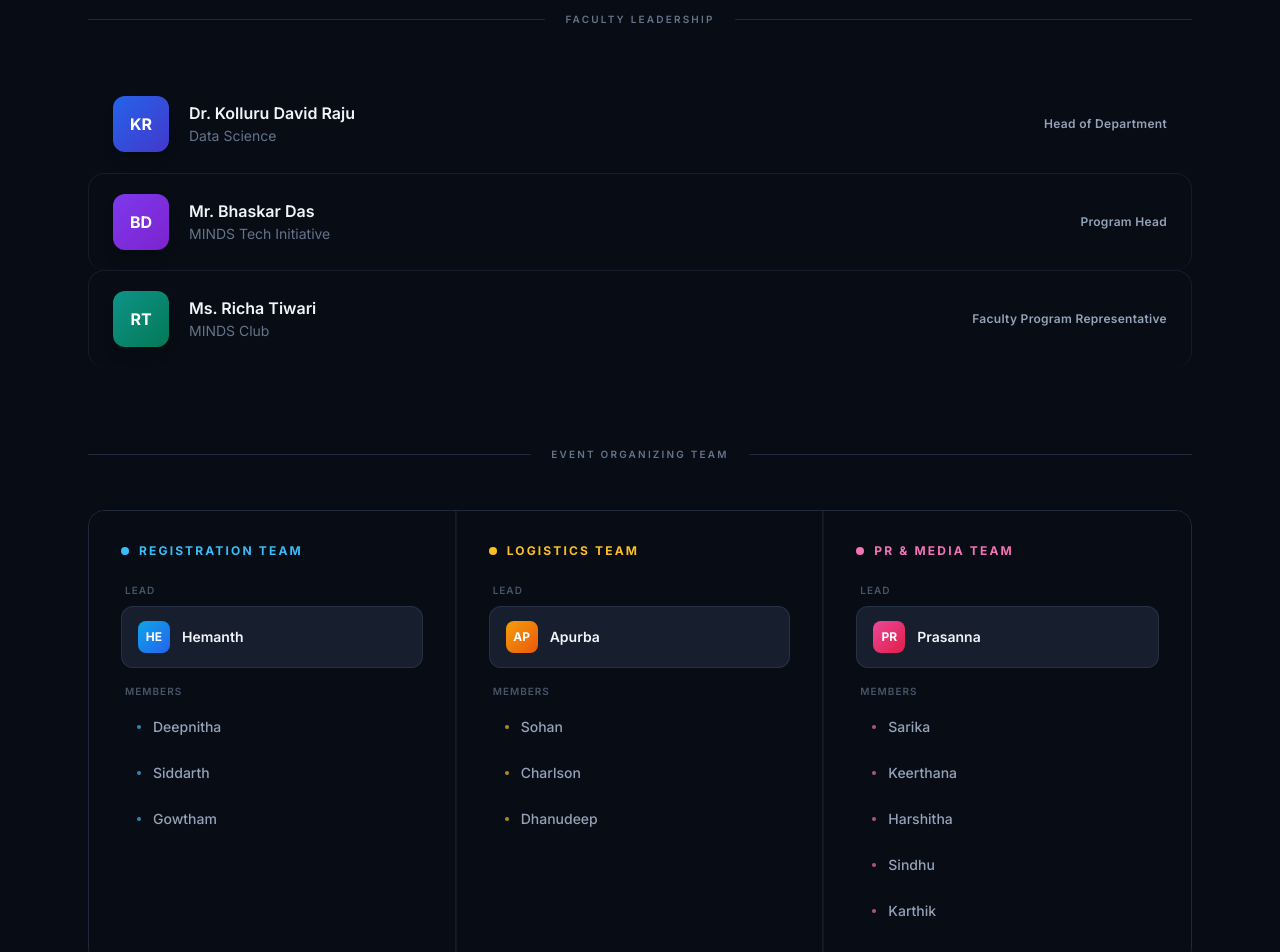
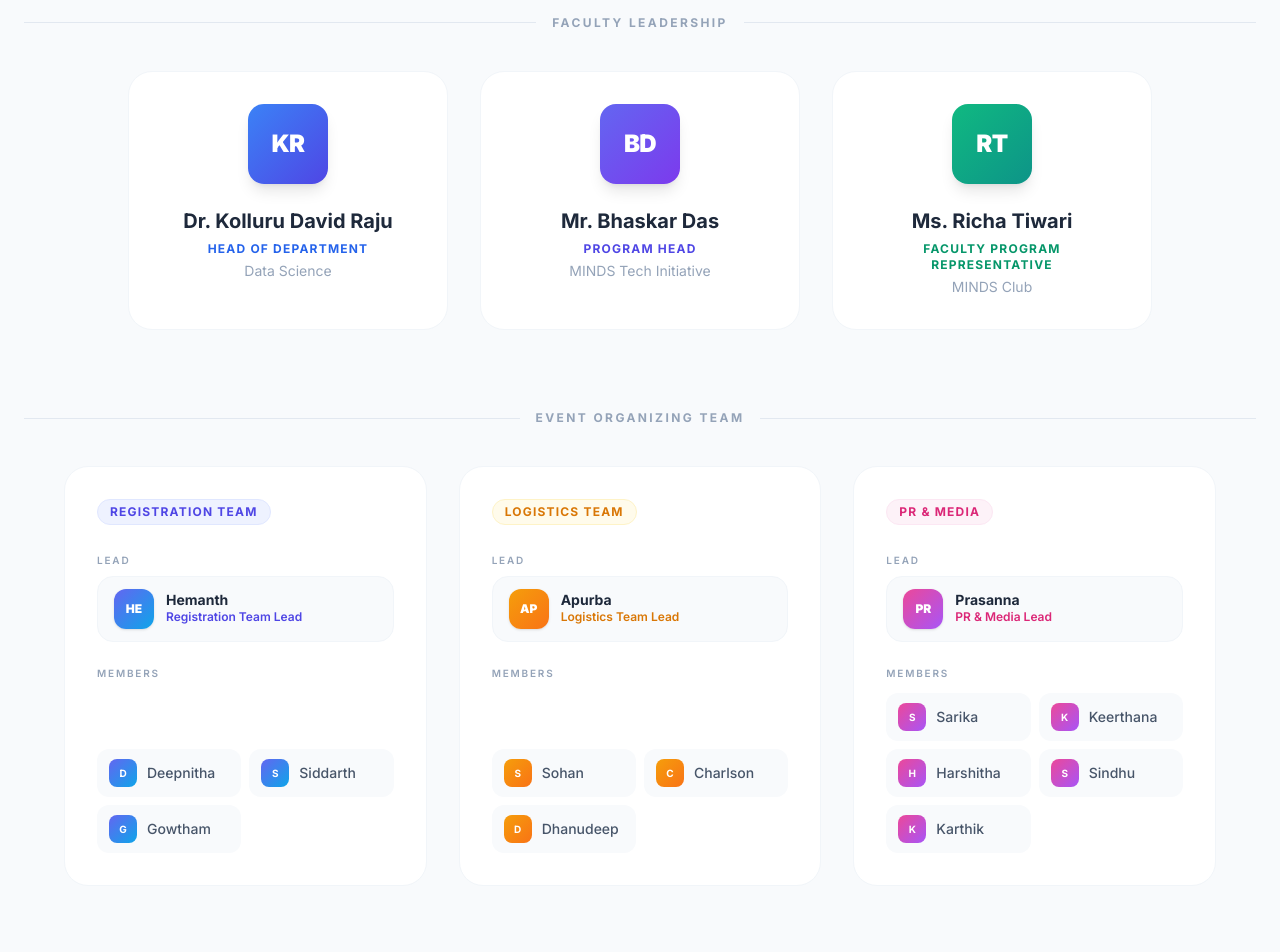
Before and after one commit to hemannayak/minds-website, a React (Vite) app: page /team in a window 1280 px wide. Shown: the part 400-1352 px from the top of the page. Built offline with nearby package versions, Linux system fonts and the light colour scheme.

Commit message:
feat: rebuild Team page to match app light SaaS theme with white cards

```diff
--- a/src/pages/Team.jsx
+++ b/src/pages/Team.jsx
@@ -3,7 +3,7 @@ import { motion } from 'framer-motion';
 import PageTransition from '../components/PageTransition';
 import { fadeInUp, staggerContainer } from '../lib/animations';
 
-/* ───────────────────────────── Data ───────────────────────────── */
+/* ─────────────────────────────── Data ─────────────────────────── */
 
 const leadership = [
     {
@@ -11,123 +11,125 @@ const leadership = [
         role: 'Head of Department',
         dept: 'Data Science',
         initials: 'KR',
-        hue: 'from-blue-600 to-indigo-700',
+        gradient: 'from-blue-500 to-indigo-600',
+        iconBg: 'bg-blue-50',
+        iconText: 'text-blue-600',
     },
     {
         name: 'Mr. Bhaskar Das',
         role: 'Program Head',
         dept: 'MINDS Tech Initiative',
         initials: 'BD',
-        hue: 'from-violet-600 to-purple-700',
+        gradient: 'from-indigo-500 to-violet-600',
+        iconBg: 'bg-indigo-50',
+        iconText: 'text-indigo-600',
     },
     {
         name: 'Ms. Richa Tiwari',
         role: 'Faculty Program Representative',
         dept: 'MINDS Club',
         initials: 'RT',
-        hue: 'from-teal-600 to-emerald-700',
+        gradient: 'from-emerald-500 to-teal-600',
+        iconBg: 'bg-emerald-50',
+        iconText: 'text-emerald-600',
     },
 ];
 
 const teams = [
     {
-        label: 'Registration',
-        dotColor: 'bg-sky-400',
-        lineColor: 'bg-sky-500/20',
-        textAccent: 'text-sky-400',
-        lead: 'Hemanth',
+        label: 'Registration Team',
+        accentBg: 'bg-indigo-50',
+        accentText: 'text-indigo-600',
+        accentBorder: 'border-indigo-100',
+        gradient: 'from-indigo-500 to-sky-500',
+        lead: { name: 'Hemanth', initials: 'HE' },
         members: ['Deepnitha', 'Siddarth', 'Gowtham'],
     },
     {
-        label: 'Logistics',
-        dotColor: 'bg-amber-400',
-        lineColor: 'bg-amber-500/20',
-        textAccent: 'text-amber-400',
-        lead: 'Apurba',
+        label: 'Logistics Team',
+        accentBg: 'bg-amber-50',
+        accentText: 'text-amber-600',
+        accentBorder: 'border-amber-100',
+        gradient: 'from-amber-500 to-orange-500',
+        lead: { name: 'Apurba', initials: 'AP' },
         members: ['Sohan', 'Charlson', 'Dhanudeep'],
     },
     {
         label: 'PR & Media',
-        dotColor: 'bg-pink-400',
-        lineColor: 'bg-pink-500/20',
-        textAccent: 'text-pink-400',
-        lead: 'Prasanna',
+        accentBg: 'bg-pink-50',
+        accentText: 'text-pink-600',
+        accentBorder: 'border-pink-100',
+        gradient: 'from-pink-500 to-purple-500',
+        lead: { name: 'Prasanna', initials: 'PR' },
         members: ['Sarika', 'Keerthana', 'Harshitha', 'Sindhu', 'Karthik'],
     },
 ];
 
-/* ──────────────────────────── Sub-components ──────────────────── */
+/* helpers */
+const initials = (name) =>
+    name.split(' ').map((n) => n[0]).join('').toUpperCase().slice(0, 2);
 
-const Avatar = ({ initials, hue, size = 'sm' }) => {
-    const dim = size === 'lg' ? 'w-14 h-14 text-base' : 'w-9 h-9 text-xs';
-    return (
-        <div className={`${dim} rounded-xl bg-gradient-to-br ${hue} flex items-center justify-center font-bold text-white shrink-0 shadow-lg`}>
-            {initials}
-        </div>
-    );
-};
+/* ──────────────────────────── Faculty Card ────────────────────── */
 
-/** Thin horizontal rule with center label */
-const Divider = ({ label }) => (
-    <div className="flex items-center gap-5 mb-12">
-        <div className="h-px bg-slate-800 flex-1" />
-        <span className="text-[10px] font-semibold tracking-[0.22em] text-slate-500 uppercase">{label}</span>
-        <div className="h-px bg-slate-800 flex-1" />
-    </div>
-);
-
-/** Faculty row — horizontal minimal design */
-const FacultyRow = ({ member, index }) => (
+const FacultyCard = ({ member }) => (
     <motion.div
         variants={fadeInUp}
-        className="group flex items-center gap-5 py-5 px-6 rounded-2xl border border-transparent hover:border-slate-800 hover:bg-slate-900/60 transition-all duration-300 cursor-default"
+        className="group relative bg-white border border-slate-100 rounded-3xl p-8 flex flex-col items-center text-center hover:-translate-y-2 hover:shadow-xl hover:border-indigo-100 transition-all duration-300"
     >
-        <Avatar initials={member.initials} hue={member.hue} size="lg" />
-        <div className="flex-1 min-w-0">
-            <p className="text-slate-100 font-semibold text-base leading-snug truncate">{member.name}</p>
-            <p className="text-slate-500 text-sm mt-0.5">{member.dept}</p>
+        {/* hover glow */}
+        <div className="absolute inset-0 rounded-3xl bg-gradient-to-b from-indigo-50/50 to-transparent opacity-0 group-hover:opacity-100 transition-opacity duration-500 pointer-events-none" />
+
+        {/* Avatar */}
+        <div className={`relative w-20 h-20 rounded-2xl bg-gradient-to-br ${member.gradient} flex items-center justify-center mb-6 shadow-lg`}>
+            <span className="text-2xl font-black text-white tracking-tight">{member.initials}</span>
         </div>
-        <span className="text-xs font-semibold text-slate-400 tracking-wide hidden sm:block">{member.role}</span>
+
+        <h3 className="text-xl font-bold text-slate-800 mb-1.5 group-hover:text-indigo-600 transition-colors leading-snug">
+            {member.name}
+        </h3>
+        <p className={`text-xs font-bold uppercase tracking-widest ${member.iconText} mb-1`}>{member.role}</p>
+        <p className="text-slate-400 text-sm">{member.dept}</p>
     </motion.div>
 );
 
-/** Organising team column */
-const TeamColumn = ({ team }) => (
-    <motion.div variants={fadeInUp} className="flex flex-col">
-        {/* Category header */}
-        <div className="flex items-center gap-2.5 mb-6">
-            <span className={`w-2 h-2 rounded-full ${team.dotColor}`} />
-            <h3 className={`text-xs font-bold tracking-[0.18em] uppercase ${team.textAccent}`}>{team.label} Team</h3>
+/* ──────────────────────────── Organising Card ─────────────────── */
+
+const OrganisingCard = ({ team }) => (
+    <motion.div
+        variants={fadeInUp}
+        className="group bg-white border border-slate-100 rounded-3xl p-8 hover:-translate-y-2 hover:shadow-xl hover:border-slate-200 transition-all duration-300 flex flex-col"
+    >
+        {/* Category badge */}
+        <div className={`inline-flex items-center self-start px-3 py-1 rounded-full ${team.accentBg} ${team.accentBorder} border ${team.accentText} text-xs font-bold uppercase tracking-widest mb-7`}>
+            {team.label}
         </div>
 
         {/* Lead */}
-        <div className="mb-4">
-            <p className="text-[10px] text-slate-600 uppercase tracking-widest font-semibold mb-2 pl-1">Lead</p>
-            <div className="flex items-center gap-3 bg-slate-800/70 rounded-xl px-4 py-3.5 border border-slate-700/60">
-                <div className={`w-8 h-8 rounded-lg bg-gradient-to-br ${team.dotColor === 'bg-sky-400' ? 'from-sky-500 to-blue-600'
-                        : team.dotColor === 'bg-amber-400' ? 'from-amber-500 to-orange-600'
-                            : 'from-pink-500 to-rose-600'
-                    } flex items-center justify-center shrink-0`}>
-                    <span className="text-xs font-bold text-white">{team.lead.slice(0, 2).toUpperCase()}</span>
+        <p className="text-[10px] font-semibold uppercase tracking-[0.18em] text-slate-400 mb-2">Lead</p>
+        <div className="flex items-center gap-3 bg-slate-50 border border-slate-100 rounded-2xl px-4 py-3 mb-6">
+            <div className={`w-10 h-10 rounded-xl bg-gradient-to-br ${team.gradient} flex items-center justify-center shadow`}>
+                <span className="text-xs font-black text-white">{team.lead.initials}</span>
             </div>
-                <span className="text-slate-100 font-semibold text-sm">{team.lead}</span>
+            <div>
+                <p className="text-slate-800 font-bold text-sm leading-none mb-0.5">{team.lead.name}</p>
+                <p className={`text-xs font-semibold ${team.accentText}`}>{team.label} Lead</p>
             </div>
         </div>
 
         {/* Members */}
-        <div>
-            <p className="text-[10px] text-slate-600 uppercase tracking-widest font-semibold mb-2 pl-1">Members</p>
-            <div className="flex flex-col gap-1.5">
+        <p className="text-[10px] font-semibold uppercase tracking-[0.18em] text-slate-400 mb-3">Members</p>
+        <div className="grid grid-cols-2 gap-2 mt-auto">
             {team.members.map((name) => (
                 <div
                     key={name}
-                        className="flex items-center gap-3 px-4 py-2.5 rounded-xl hover:bg-slate-800/50 transition-colors duration-150 group/m"
+                    className="flex items-center gap-2.5 bg-slate-50 rounded-xl px-3 py-2.5 hover:bg-slate-100 transition-colors"
                 >
-                        <span className={`w-1 h-1 rounded-full ${team.dotColor} opacity-70 group-hover/m:opacity-100 transition-opacity`} />
-                        <span className="text-slate-400 text-sm font-medium group-hover/m:text-slate-200 transition-colors">{name}</span>
+                    <div className={`w-7 h-7 rounded-lg bg-gradient-to-br ${team.gradient} flex items-center justify-center shrink-0`}>
+                        <span className="text-[10px] font-bold text-white">{initials(name)}</span>
+                    </div>
+                    <span className="text-slate-600 text-sm font-medium truncate">{name}</span>
                 </div>
             ))}
-            </div>
         </div>
     </motion.div>
 );
@@ -136,67 +138,65 @@ const TeamColumn = ({ team }) => (
 
 const Team = () => (
     <PageTransition>
-        <div className="min-h-screen bg-[#080c14] text-white">
-            <div className="pt-32 pb-28 px-6 max-w-6xl mx-auto">
+        <div className="pt-32 pb-24 px-6 max-w-7xl mx-auto">
 
-                {/* ── Heading ── */}
-                <motion.div
-                    className="mb-20 max-w-2xl"
-                    initial={{ opacity: 0, y: 20 }}
-                    animate={{ opacity: 1, y: 0 }}
-                    transition={{ duration: 0.55, ease: 'easeOut' }}
-                >
-                    <p className="text-xs font-bold tracking-[0.22em] text-indigo-400 uppercase mb-4">MINDS Club</p>
-                    <h1 className="text-4xl md:text-5xl font-extrabold tracking-tight leading-[1.1] pb-1">
-                        The People Behind<br />
-                        <span className="text-transparent bg-clip-text bg-gradient-to-r from-indigo-300 via-sky-300 to-violet-300">
-                            Every Great Session
-                        </span>
+            {/* Page heading — matches About / Events style */}
+            <div className="text-center max-w-3xl mx-auto mb-20">
+                <h1 className="text-4xl md:text-5xl lg:text-6xl font-black mb-6 tracking-tight text-slate-900 leading-tight pb-1">
+                    Meet the{' '}
+                    <span className="text-transparent bg-clip-text bg-gradient-to-r from-indigo-600 to-sky-500">
+                        Minds
+                    </span>{' '}
+                    Behind MINDS
                 </h1>
-                    <p className="mt-5 text-slate-400 text-base leading-relaxed max-w-lg">
-                        Faculty leadership and a dedicated student organizing team committed to delivering a world-class career event.
+                <p className="text-lg text-slate-500 leading-relaxed">
+                    Faculty leadership and a dedicated student organizing team working tirelessly
+                    to deliver an impactful event experience.
                 </p>
-                </motion.div>
+            </div>
 
             {/* ── Faculty Leadership ── */}
-                <section className="mb-20">
-                    <Divider label="Faculty Leadership" />
+            <div className="mb-20">
+                <div className="flex items-center gap-4 mb-10">
+                    <div className="h-px bg-slate-200 flex-1" />
+                    <h2 className="text-xs font-bold tracking-[0.2em] uppercase text-slate-400">Faculty Leadership</h2>
+                    <div className="h-px bg-slate-200 flex-1" />
+                </div>
+
                 <motion.div
-                        className="flex flex-col divide-y divide-slate-800/60"
+                    className="grid grid-cols-1 md:grid-cols-3 gap-8 max-w-5xl mx-auto"
+                    initial="hidden"
+                    whileInView="show"
+                    viewport={{ once: true, margin: '-80px' }}
+                    variants={staggerContainer}
+                >
+                    {leadership.map((m) => (
+                        <FacultyCard key={m.name} member={m} />
+                    ))}
+                </motion.div>
+            </div>
+
+            {/* ── Event Organising Team ── */}
+            <div>
+                <div className="flex items-center gap-4 mb-10">
+                    <div className="h-px bg-slate-200 flex-1" />
+                    <h2 className="text-xs font-bold tracking-[0.2em] uppercase text-slate-400">Event Organizing Team</h2>
+                    <div className="h-px bg-slate-200 flex-1" />
+                </div>
+
+                <motion.div
+                    className="grid grid-cols-1 md:grid-cols-3 gap-8 max-w-6xl mx-auto"
                     initial="hidden"
                     whileInView="show"
                     viewport={{ once: true, margin: '-60px' }}
                     variants={staggerContainer}
                 >
-                        {leadership.map((m) => (
-                            <FacultyRow key={m.name} member={m} />
+                    {teams.map((team) => (
+                        <OrganisingCard key={team.label} team={team} />
                     ))}
                 </motion.div>
-                </section>
+            </div>
 
-                {/* ── Event Organizing Team ── */}
-                <section>
-                    <Divider label="Event Organizing Team" />
-
-                    <motion.div
-                        className="grid grid-cols-1 md:grid-cols-3 gap-px bg-slate-800/40 rounded-2xl overflow-hidden border border-slate-800"
-                        initial="hidden"
-                        whileInView="show"
-                        viewport={{ once: true, margin: '-60px' }}
-                        variants={staggerContainer}
-                    >
-                        {teams.map((team, i) => (
-                            <div
-                                key={team.label}
-                                className={`bg-[#080c14] p-8 ${i !== teams.length - 1 ? 'md:border-r border-b md:border-b-0 border-slate-800/60' : ''}`}
-                            >
-                                <TeamColumn team={team} />
-                            </div>
-                        ))}
-                    </motion.div>
-                </section>
-
-            </div>
         </div>
     </PageTransition>
 );
```
Lines whose indentation alone changed are shown as unchanged.
